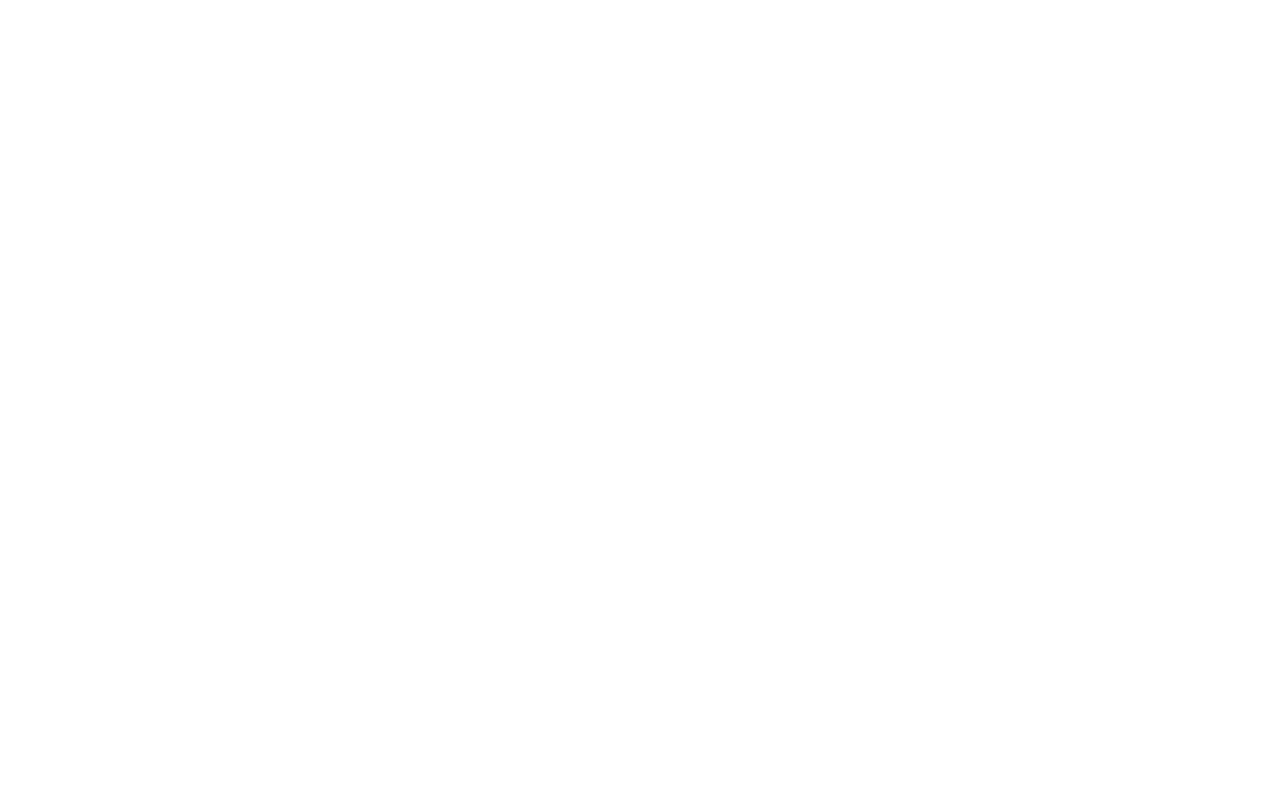
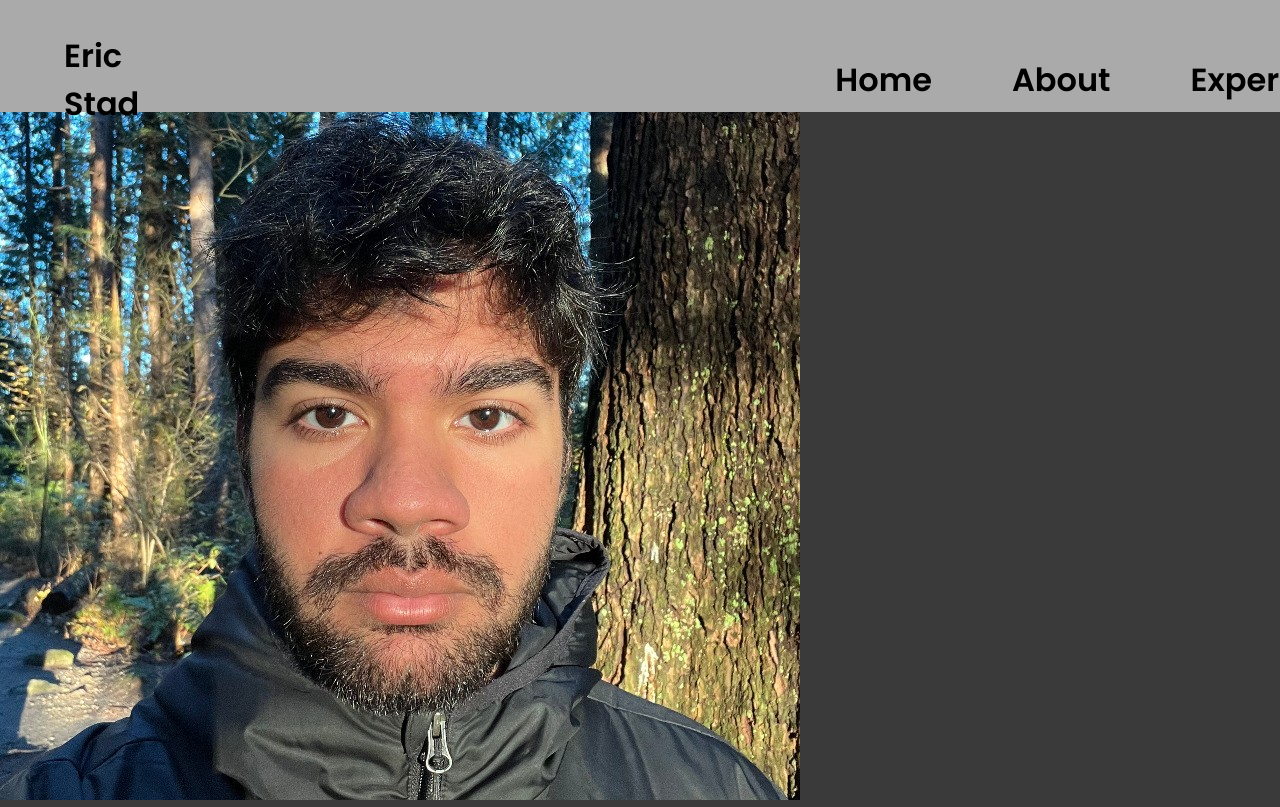
Before and after one commit to eric-stad999/Portfolio-Wesbite, a plain HTML site: page index.html in a window 1280 px wide. Drawn offline with Linux system fonts and the light colour scheme.

Commit message:
Added HTML and CSS for navigation bar and an image for the home page.

```diff
--- a/index.html
+++ b/index.html
@@ -17,6 +17,20 @@
     <title>Document</title>
 </head>
 <body>
+    <nav>
+        <div class = "navbar">
+            <div class="eric">Eric Stad</div>
+            <ul class="nav-links">
+                <li><a href="#">Home</a></li>
+                <li><a href="#About">About</a></li>
+                <li><a href="#Experience">Experience</a></li>
+                <li><a href="#Projects">Projects</a></li>
+                <li><a href="#Contacts">Contact</a></li>
+            </ul>
+        </div>
+    </nav>
+
+    <img src="images/Home_Picture.jpg">
 
 </body>
 </html>
--- a/style.css
+++ b/style.css
@@ -0,0 +1,49 @@
+body {
+    font-family: 'Poppins', sans-serif;
+    margin: 0;
+    padding: 0;
+    background-color: #3a3a3a;
+}
+
+nav {
+    position: fixed;
+    top: 0;
+    left: 0;
+    width: 100%;
+    height: 10%;
+    background-color: #aaaaaa;
+    z-index: 1000;
+    padding: 1rem 2rem;
+}
+
+.navbar {
+    display: flex;
+    justify-content: flex-start;
+    align-items: center;
+    padding: 1rem 2rem;
+    gap: 43.5rem;
+}
+
+.eric {
+    font-size: 2rem;
+    font-weight: 525;
+}
+
+.nav-links {
+    list-style: none;
+    display: flex;
+    gap: 5rem;
+    margin: 0;
+    padding: 0;
+}
+
+.nav-links a {
+    text-decoration: none;
+    color: black;
+    font-size: 2rem;
+    font-weight: 525;
+}
+
+.nav-links a:hover {
+
+}
```
Also changed, not shown: images/Home_Picture.jpg (added), 1 other file.
